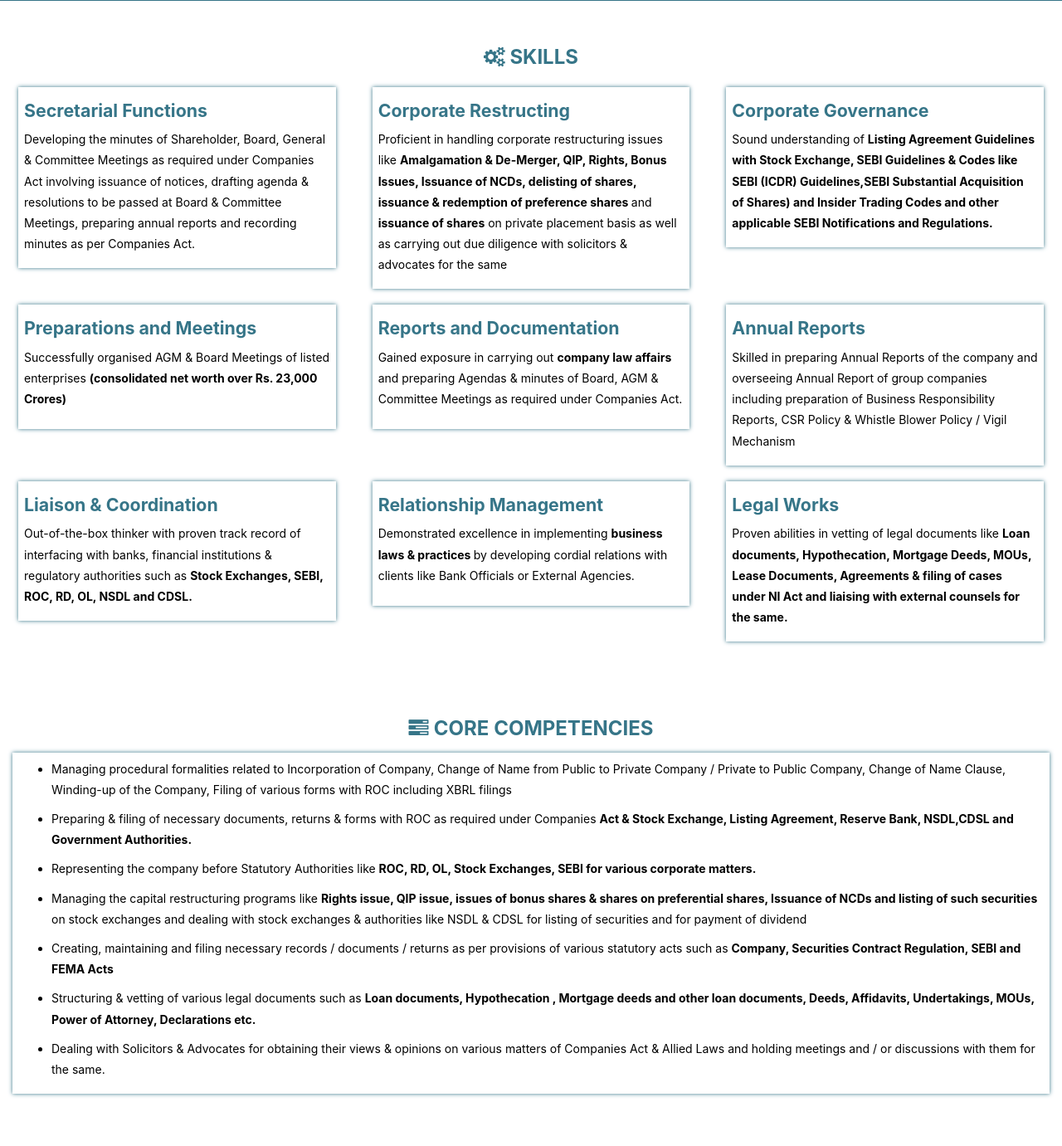
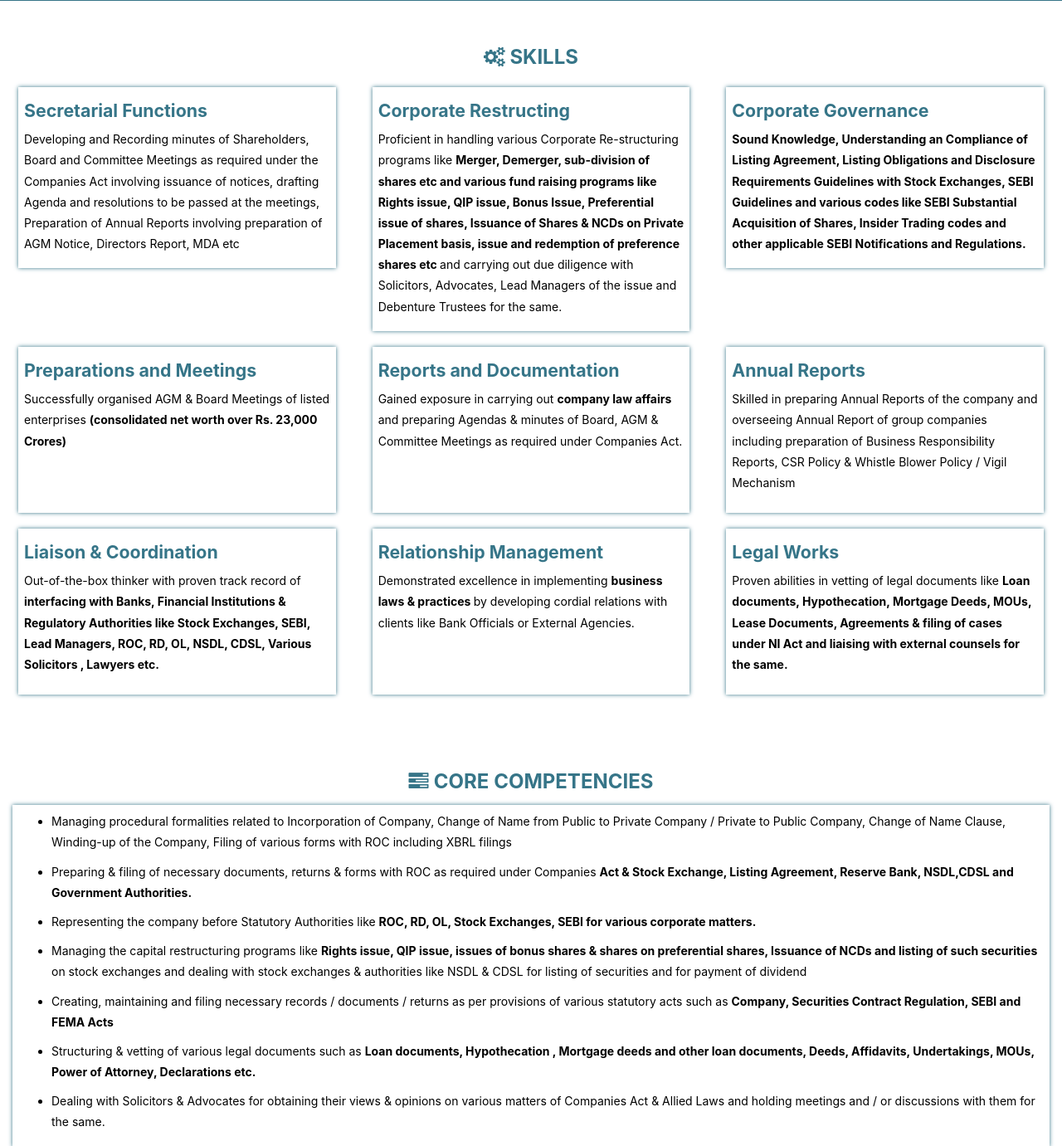
Before and after one commit to jheelparikh/parthiv-parikh-cs, a PHP site: page /phpmailer/ in a window 1280 px wide. Shown: the part 395-1776 px from the top of the page at 83% size. Run offline with PHP 8.4, Linux system fonts and the light colour scheme; some libraries are stand-ins or nearby versions.

Commit message:
added new changed text

```diff
--- a/custom.css
+++ b/custom.css
@@ -26,8 +26,7 @@ body {
     text-align: left;
     cursor: pointer;
     box-shadow: 0 0 5px #367588;
-    min-height: 150px;
-    position: relative;
+    min-height: 200px;
     font-size: 14px !important;
 }
 
--- a/index.php
+++ b/index.php
@@ -59,31 +59,22 @@
     <h3 class='margin'><i class="fa fa-gears"></i><b> SKILLS</b></h3>
     <div class="row margin-row">
         <div class="col-sm-4 col-xs-12 ">
-            <div class="box hover-bg">
+            <div class="box">
                 <h4 class='box-heading'>Secretarial Functions</h4>
-                <p>Developing the minutes of Shareholder, Board, General & Committee Meetings as
-                    required under Companies Act involving issuance of notices, drafting agenda &
-                    resolutions to be passed at Board & Committee Meetings, preparing annual reports
-                    and recording minutes as per Companies Act.</p>
-
+                <p> Developing and Recording minutes of Shareholders, Board and Committee Meetings as required under the Companies Act involving issuance of notices, drafting Agenda and resolutions to be passed at the meetings, Preparation of Annual Reports involving preparation of AGM Notice, Directors Report, MDA etc</p>
             </div>
         </div>
         <div class="col-sm-4 col-xs-12 ">
             <div class="box">
                 <h4 class='box-heading'>Corporate Restructing</h4>
-                <p>Proficient in handling corporate restructuring issues like <b class="highlight-color">Amalgamation &
-                        De-Merger, QIP, Rights, Bonus Issues, Issuance of NCDs, delisting of shares, issuance &
-                        redemption of preference shares </b> and <b class="highlight-color">issuance of shares</b> on
-                    private placement basis as well as carrying out due diligence with solicitors & advocates for the
-                    same</p>
+                <p>Proficient in handling various Corporate Re-structuring programs like <b class="highlight-color">Merger, Demerger, sub-division of shares etc and various fund raising programs like Rights issue, QIP issue, Bonus Issue, Preferential issue of shares, Issuance of Shares & NCDs on Private Placement basis, issue and redemption of preference shares etc </b> and carrying out due diligence with Solicitors, Advocates, Lead Managers of the issue and Debenture Trustees for the same.
             </div>
         </div>
         <div class="col-sm-4 col-xs-12 ">
             <div class="box">
                 <h4 class='box-heading'>Corporate Governance</h4>
-                <p>Sound understanding of <b class="highlight-color"> Listing Agreement Guidelines with Stock Exchange,
-                        SEBI Guidelines & Codes like SEBI (ICDR) Guidelines,SEBI Substantial Acquisition of Shares) and
-                        Insider Trading Codes and other applicable SEBI Notifications and Regulations.</b></p>
+                <p><b class="highlight-color">Sound Knowledge, Understanding an Compliance of Listing Agreement, Listing Obligations and Disclosure Requirements Guidelines with Stock Exchanges, SEBI Guidelines and various codes like SEBI Substantial Acquisition of Shares, Insider Trading codes and other applicable SEBI Notifications and Regulations.</b>
+                   </p>
             </div>
         </div>
 
@@ -92,7 +83,7 @@
 
     <div class="row margin-row">
         <div class="col-sm-4 col-xs-12 ">
-            <div class="box" data-lightbox-gallery="gallery1">
+            <div class="box">
                 <h4 class='box-heading'>Preparations and Meetings</h4>
                 <p>Successfully organised AGM & Board Meetings of listed enterprises <b class="highlight-color">(consolidated
                         net worth over Rs. 23,000 Crores)</b></p>
@@ -119,8 +110,7 @@
         <div class="col-sm-4 col-xs-12 ">
             <div class="box">
                 <h4 class='box-heading'>Liaison & Coordination</h4>
-                <p>Out-of-the-box thinker with proven track record of interfacing with banks, financial institutions &
-                    regulatory authorities such as <b>Stock Exchanges, SEBI, ROC, RD, OL, NSDL and CDSL.</b></p>
+                <p>Out-of-the-box thinker with proven track record of <b> interfacing with Banks, Financial Institutions  & Regulatory Authorities like Stock Exchanges, SEBI, Lead Managers, ROC, RD, OL, NSDL, CDSL, Various Solicitors , Lawyers etc.</b></p>
             </div>
         </div>
         <div class="col-sm-4 col-xs-12 ">
```
